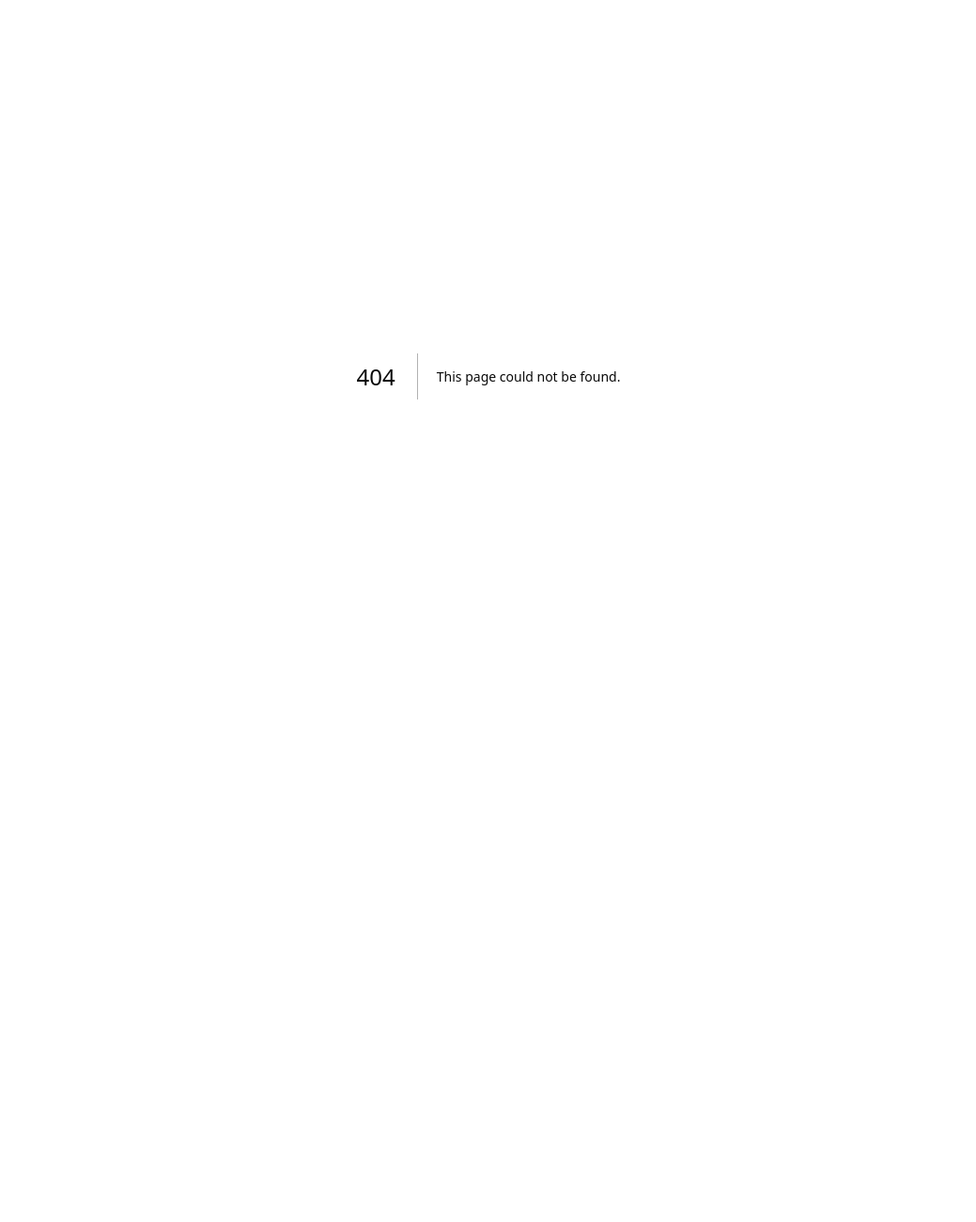
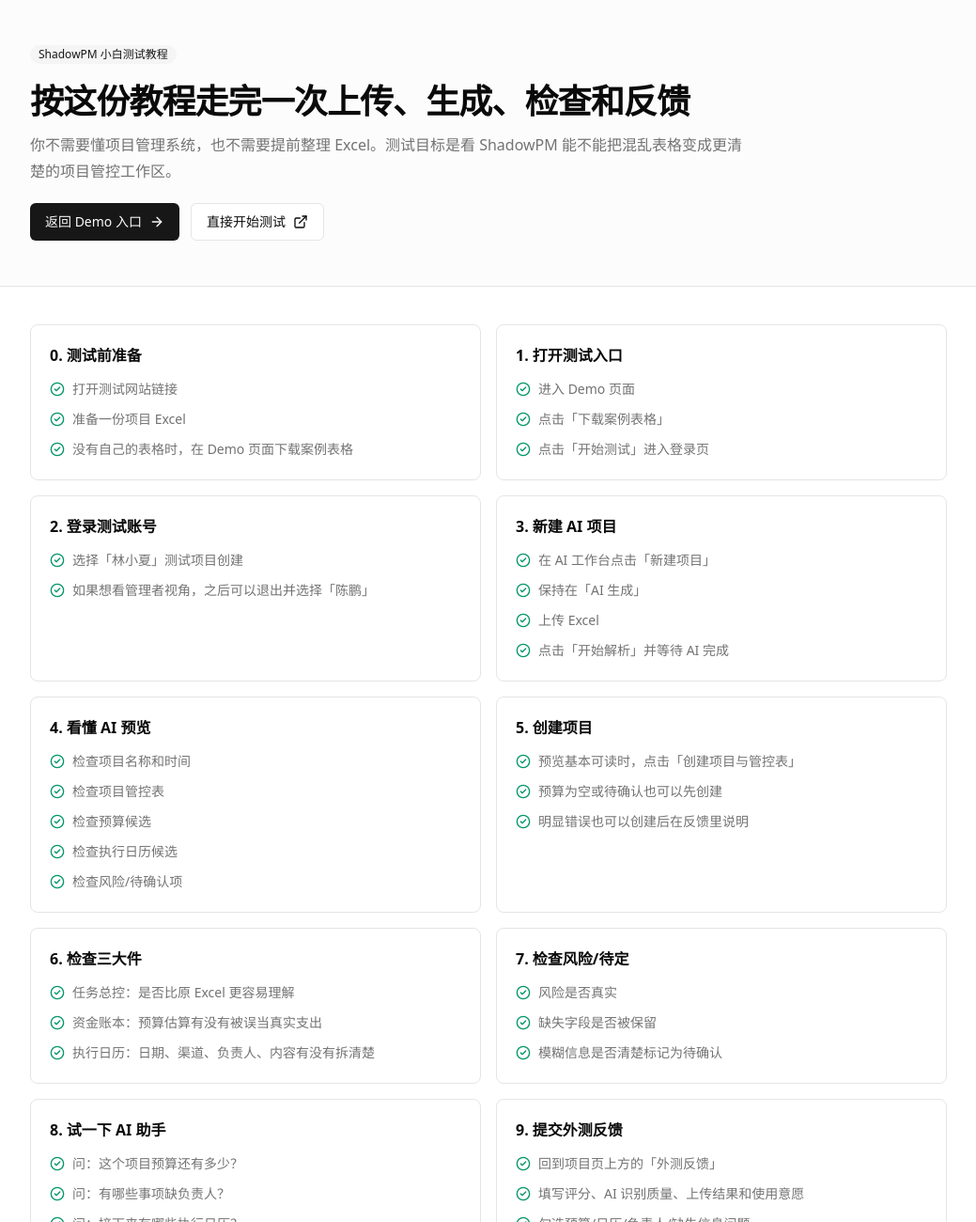
Before and after one commit to 313387647/ShadowPM, a Next.js app: page /guide in a window 1280 px wide. Before the commit this address had no page. Shown: the top 1300 px of the page at 94% size, without its empty margins (120-1159 px from the left). Before the commit the page ends 800 px from the top, so only its background shows below. Built offline with nearby package versions, Linux system fonts and the light colour scheme.

Commit message:
Add public beginner guide page

```diff
--- a/middleware.ts
+++ b/middleware.ts
@@ -8,6 +8,7 @@ export function middleware(request: NextRequest) {
   // 放行公开演示页、登录页与静态资源
   if (
     pathname === "/demo" ||
+    pathname === "/guide" ||
     pathname === "/login" ||
     pathname.startsWith("/demo-assets") ||
     pathname.startsWith("/_next") ||
--- a/src/app/demo/page.tsx
+++ b/src/app/demo/page.tsx
@@ -60,6 +60,9 @@ export default function DemoPage() {
                 下载案例表格
               </a>
             </Button>
+            <Button asChild variant="outline" className="gap-2">
+              <Link href="/guide">查看小白教程</Link>
+            </Button>
           </div>
         </div>
       </section>
--- /dev/null
+++ b/src/app/guide/page.tsx
@@ -0,0 +1,119 @@
+import Link from "next/link";
+import { ArrowRight, CheckCircle2, ExternalLink } from "lucide-react";
+import { Button } from "@/components/ui/button";
+import { Badge } from "@/components/ui/badge";
+
+const sections = [
+  {
+    title: "0. 测试前准备",
+    items: ["打开测试网站链接", "准备一份项目 Excel", "没有自己的表格时，在 Demo 页面下载案例表格"],
+  },
+  {
+    title: "1. 打开测试入口",
+    items: ["进入 Demo 页面", "点击「下载案例表格」", "点击「开始测试」进入登录页"],
+  },
+  {
+    title: "2. 登录测试账号",
+    items: ["选择「林小夏」测试项目创建", "如果想看管理者视角，之后可以退出并选择「陈鹏」"],
+  },
+  {
+    title: "3. 新建 AI 项目",
+    items: ["在 AI 工作台点击「新建项目」", "保持在「AI 生成」", "上传 Excel", "点击「开始解析」并等待 AI 完成"],
+  },
+  {
+    title: "4. 看懂 AI 预览",
+    items: ["检查项目名称和时间", "检查项目管控表", "检查预算候选", "检查执行日历候选", "检查风险/待确认项"],
+  },
+  {
+    title: "5. 创建项目",
+    items: ["预览基本可读时，点击「创建项目与管控表」", "预算为空或待确认也可以先创建", "明显错误也可以创建后在反馈里说明"],
+  },
+  {
+    title: "6. 检查三大件",
+    items: ["任务总控：是否比原 Excel 更容易理解", "资金账本：预算估算有没有被误当真实支出", "执行日历：日期、渠道、负责人、内容有没有拆清楚"],
+  },
+  {
+    title: "7. 检查风险/待定",
+    items: ["风险是否真实", "缺失字段是否被保留", "模糊信息是否清楚标记为待确认"],
+  },
+  {
+    title: "8. 试一下 AI 助手",
+    items: ["问：这个项目预算还有多少？", "问：有哪些事项缺负责人？", "问：接下来有哪些执行日历？", "看 AI 是否基于真实数据回答"],
+  },
+  {
+    title: "9. 提交外测反馈",
+    items: ["回到项目页上方的「外测反馈」", "填写评分、AI 识别质量、上传结果和使用意愿", "勾选预算/日历/负责人/缺失信息问题", "写下最卡的一步并提交"],
+  },
+];
+
+const examples = [
+  "AI 把「预计预算 20 万」当成了已经支出的费用。",
+  "传播日历里把负责人姓名和渠道混在一起了，我不知道该怎么确认。",
+  "项目管控表比原 Excel 清楚，但缺失字段没有足够醒目。",
+];
+
+export default function BeginnerGuidePage() {
+  return (
+    <main className="min-h-screen bg-background">
+      <section className="border-b bg-muted/30">
+        <div className="mx-auto flex max-w-5xl flex-col gap-5 px-6 py-12">
+          <Badge className="w-fit" variant="secondary">ShadowPM 小白测试教程</Badge>
+          <div className="max-w-3xl space-y-3">
+            <h1 className="text-3xl font-bold tracking-tight sm:text-4xl">
+              按这份教程走完一次上传、生成、检查和反馈
+            </h1>
+            <p className="text-base leading-7 text-muted-foreground">
+              你不需要懂项目管理系统，也不需要提前整理 Excel。测试目标是看 ShadowPM 能不能把混乱表格变成更清楚的项目管控工作区。
+            </p>
+          </div>
+          <div className="flex flex-wrap gap-3">
+            <Button asChild className="gap-2">
+              <Link href="/demo">
+                返回 Demo 入口
+                <ArrowRight className="size-4" />
+              </Link>
+            </Button>
+            <Button asChild variant="outline" className="gap-2">
+              <Link href="/login">
+                直接开始测试
+                <ExternalLink className="size-4" />
+              </Link>
+            </Button>
+          </div>
+        </div>
+      </section>
+
+      <section className="mx-auto grid max-w-5xl gap-4 px-6 py-10 md:grid-cols-2">
+        {sections.map((section) => (
+          <article key={section.title} className="rounded-lg border bg-card p-5">
+            <h2 className="text-base font-semibold">{section.title}</h2>
+            <ul className="mt-3 space-y-2">
+              {section.items.map((item) => (
+                <li key={item} className="flex gap-2 text-sm leading-6 text-muted-foreground">
+                  <CheckCircle2 className="mt-1 size-4 shrink-0 text-emerald-600" />
+                  <span>{item}</span>
+                </li>
+              ))}
+            </ul>
+          </article>
+        ))}
+      </section>
+
+      <section className="mx-auto max-w-5xl px-6 pb-12">
+        <div className="rounded-lg border border-amber-200 bg-amber-50 p-5 text-amber-950">
+          <h2 className="text-sm font-semibold">什么算好反馈？</h2>
+          <div className="mt-3 grid gap-2">
+            {examples.map((example) => (
+              <p key={example} className="rounded-md bg-white/70 px-3 py-2 text-sm leading-6">
+                {example}
+              </p>
+            ))}
+          </div>
+          <p className="mt-4 text-sm leading-6">
+            如果你不知道下一步点哪里，或者某一步让你不放心，请直接写进「外测反馈」。这类反馈对产品改进非常重要。
+          </p>
+        </div>
+      </section>
+    </main>
+  );
+}
```
